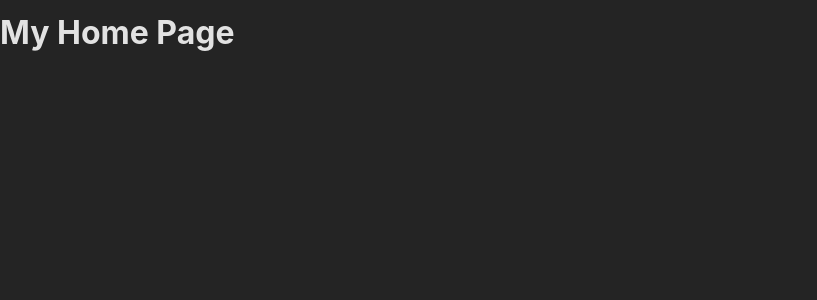
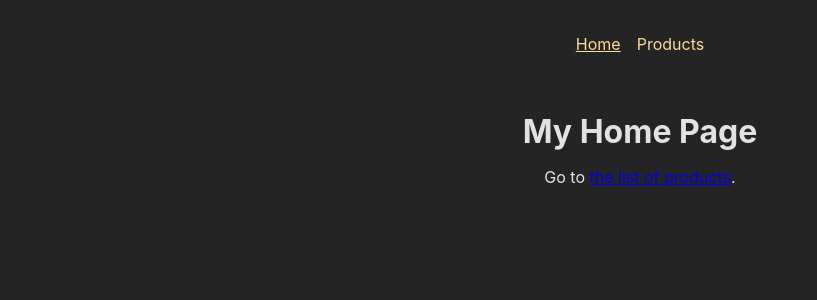
Before and after one commit to amit02543/react-router, a React (Create React App) app: page / in a window 1280 px wide. Shown: the top 300 px of the page, without its empty margins (0-817 px from the left). Built offline with nearby package versions, Linux system fonts and the light colour scheme.

Commit message:
added navigation pages

```diff
--- a/src/App.js
+++ b/src/App.js
@@ -2,23 +2,33 @@ import { createBrowserRouter, createRoutesFromElements, RouterProvider, Route }
 
 import HomePage from "./pages/Home";
 import ProductsPage from "./pages/Products";
+import RootLayout from "./pages/Root";
+import ErrorPage from "./pages/Error";
 
 
-const routeDefinitions = createRoutesFromElements(
-  <Route>
-    <Route path="/" element={<HomePage />} />
-    <Route path="/products" element={<ProductsPage />} />
-  </Route>
-);
+// const routeDefinitions = createRoutesFromElements(
+//   <Route>
+//     <Route path="/" element={<HomePage />} />
+//     <Route path="/products" element={<ProductsPage />} />
+//   </Route>
+// );
 
 
-const router = createBrowserRouter(routeDefinitions);
+// const router = createBrowserRouter(routeDefinitions);
 
 
-// const router = createBrowserRouter([
-//   { path: '/', element: <HomePage /> },
-//   { path: '/products', element: <ProductsPage /> }
-// ]);
+const router = createBrowserRouter([
+  {
+    path: '/',
+    element: <RootLayout />,
+    errorElement: <ErrorPage />,
+    children: [
+      { path: '/', element: <HomePage /> },
+      { path: '/products', element: <ProductsPage /> }
+    ]
+  },
+
+]);
 
 
 
--- /dev/null
+++ b/src/components/MainNavigation.js
@@ -0,0 +1,26 @@
+import { NavLink } from "react-router-dom";
+
+
+import classes from './MainNavigation.module.css';
+
+
+
+const MainNavigation = () => {
+    return (
+        <header className={classes.header}>
+            <nav>
+                <ul className={classes.list}>
+                    <li>
+                        <NavLink to="/" className={ ({ isActive }) => ( isActive ? classes.isActive: undefined )} end >Home</NavLink>
+                    </li>
+                    <li>
+                        <NavLink to="/products" className={ ({ isActive }) => ( isActive ? classes.isActive: undefined )}>Products</NavLink>
+                    </li>
+                </ul>
+            </nav>
+        </header>
+    );
+};
+
+
+export default MainNavigation;
--- /dev/null
+++ b/src/components/MainNavigation.module.css
@@ -0,0 +1,27 @@
+.header {
+    max-width: 60rem;
+    margin: auto;
+    padding: 2rem;
+    display: flex;
+    justify-content: center;
+}
+
+.list {
+    display: flex;
+    gap: 1rem;
+}
+
+.list a {
+    text-decoration: none;
+    color: var(--color-primary-400);
+}
+
+.list a:hover,
+.list a.active {
+    color: var(--color-primary-800);
+    text-decoration: underline;
+}
+
+.list a[aria-current='page'] {
+    text-decoration: underline;
+}
--- a/src/index.css
+++ b/src/index.css
@@ -48,3 +48,8 @@ ul {
   margin: 0;
   padding: 0;
 }
+
+main {
+  margin: 2rem auto;
+  text-align: center;
+}
--- /dev/null
+++ b/src/pages/Error.js
@@ -0,0 +1,16 @@
+import MainNavigation from "../components/MainNavigation";
+
+const ErrorPage = () => {
+    return (
+        <>
+            <MainNavigation />
+            <main>
+                <h1>An error occurred!</h1>
+                <p>Could not find this page!</p>
+            </main>
+        </>
+    );
+};
+
+
+export default ErrorPage;
--- a/src/pages/Home.js
+++ b/src/pages/Home.js
@@ -1,5 +1,14 @@
+import { Link } from "react-router-dom";
+
 function HomePage() {
-    return <h1>My Home Page</h1>
+    return (
+        <>
+            <h1>My Home Page</h1>
+            <p>
+                Go to <Link to="/products">the list of products</Link>.
+            </p>
+        </>
+    );
 };
 
 
--- /dev/null
+++ b/src/pages/Root.js
@@ -0,0 +1,18 @@
+import { Outlet } from "react-router-dom";
+
+import MainNavigation from "../components/MainNavigation";
+
+
+const RootLayout = () => {
+    return (
+        <>
+            <MainNavigation />
+            <main>
+                <Outlet />
+            </main>
+        </>
+    );
+};
+
+
+export default RootLayout;
```
